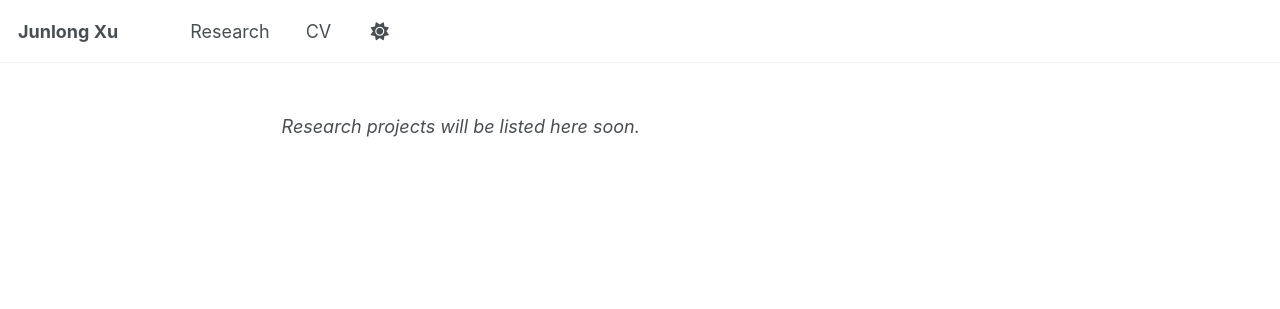
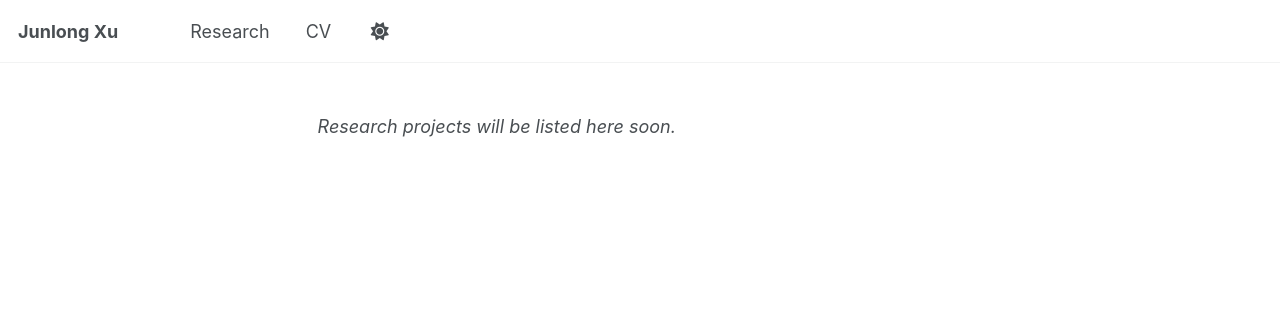
Before and after one commit to JunlongX/junlongx.github.io, a Jekyll site: the page built from _pages/publications.html, in a window 1280 px wide. Shown: the top 309 px of the page. Built offline with Jekyll 4.4.1, drawn with Linux system fonts in a browser that asks for light colours.

Commit message:
Update _custom.scss

```diff
--- a/_sass/_custom.scss
+++ b/_sass/_custom.scss
@@ -1,4 +1,11 @@
-.page--no-sidebar .page__inner-wrap {
-  margin-left: 0;
-  max-width: 100%;
+.page--no-sidebar .page__inner-wrap,
+.page--no-sidebar .page {
+  margin-left: 0 !important;
+  max-width: 100% !important;
+  padding-left: 2rem; // 可选：让内容不贴屏幕左边
 }
+
+// 可选：移除主容器限制（有些模板用 #main 限宽）
+main {
+  max-width: none !important;
+}
```
